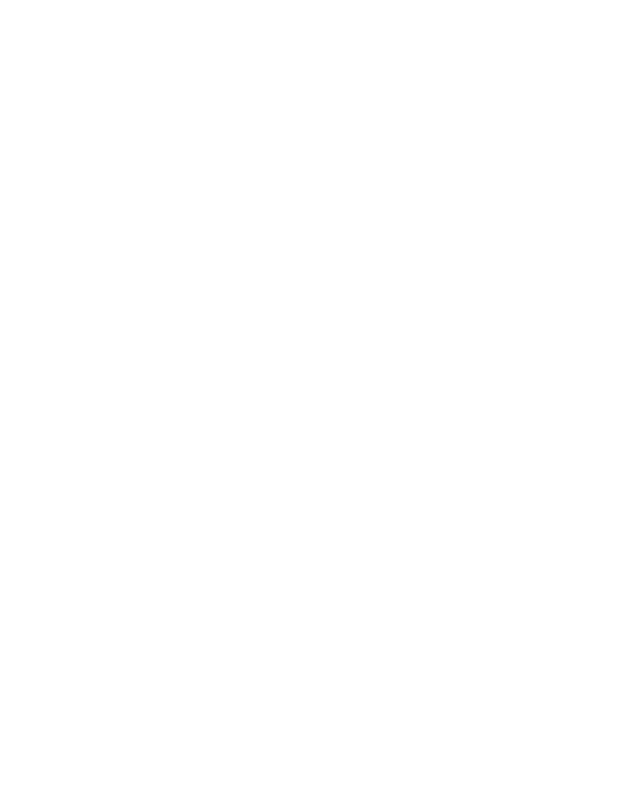
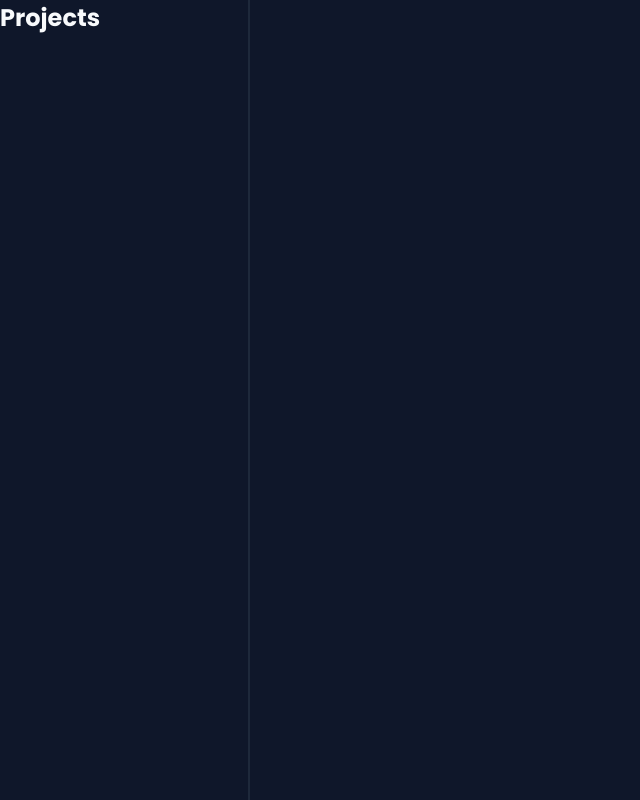
Before and after one commit to sthakeshar/Odin_project_to_do_list, a website built with webpack: page src/template.html in a window 1280 px wide. Shown: the whole page, without its empty margins (0-640 px from the left). Built offline with nearby package versions, Linux system fonts and the light colour scheme.

Commit message:
some css added

```diff
--- a/src/index.js
+++ b/src/index.js
@@ -1,2 +1 @@
 import './style.css';
-alert("Webpack is bundled!");
--- a/src/style.css
+++ b/src/style.css
@@ -0,0 +1,30 @@
+@import url('https://fonts.googleapis.com/css2?family=Poppins:wght@300;400;600;700&display=swap');
+
+:root {
+    --base-clr: #0F172A;
+    --line-clr: #1E293B;
+    --hover-clr: #334155;
+    --text-clr: #F8FAFC;
+    --accent-clr: #39FF14;
+    --secondary-text-clr: #94A3B8;
+    --danger-clr: #ef4444;
+}
+
+* {
+    margin: 0;
+    padding: 0;
+    box-sizing: border-box;
+}
+
+body {
+    font-family: 'Poppins', sans-serif;
+    background-color: var(--base-clr);
+    color: var(--text-clr);
+    height: 100vh;
+    display: grid;
+    grid-template-columns: 250px 1fr;
+}
+
+#sidebar{
+    border-right: 2px solid var(--line-clr);
+}
--- a/src/template.html
+++ b/src/template.html
@@ -6,6 +6,14 @@
     <title>To do list</title>
 </head>
 <body>
+    <aside id="sidebar">
+        <h2>Projects</h2>
+        <ul>
+            <li></li>
+        </ul>
+    </aside>
+    <main>
 
+    </main>
 </body>
 </html>
```
